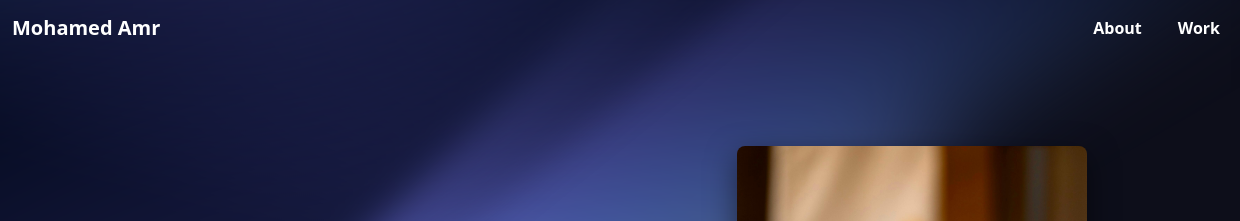
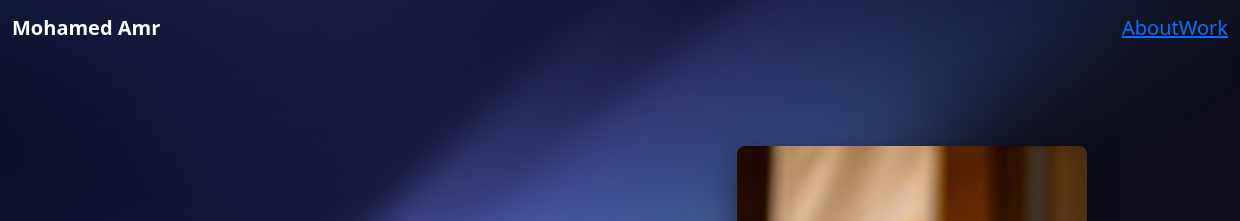
Before and after one commit to MoAmrAwny/My-Portfolio, a plain HTML site: page index.html in a window 1280 px wide. Shown: the top 221 px of the page, 40-1280 px from the left. Drawn offline with nearby package versions, Linux system fonts and the light colour scheme.

Commit message:
Update index.html

```diff
--- a/index.html
+++ b/index.html
@@ -20,8 +20,8 @@
               </button>
               <div class="collapse navbar-collapse" id="navbarNavAltMarkup">
                 <div class="navbar-nav">
-                  <a class="nav-link" href="http://127.0.0.1:3000/Personal Web Projects/about.html">About</a>
-                  <a class="nav-link" href="http://127.0.0.1:3000/Personal Web Projects/work.html">Work</a>
+                  <a class="about.html">About</a>
+                  <a class="work.html">Work</a>
                   <!-- <a class="nav-link" href="http://127.0.0.1:3000/Personal Web Projects/contact.html">Contact</a> -->
                 </div>
               </div>
```
